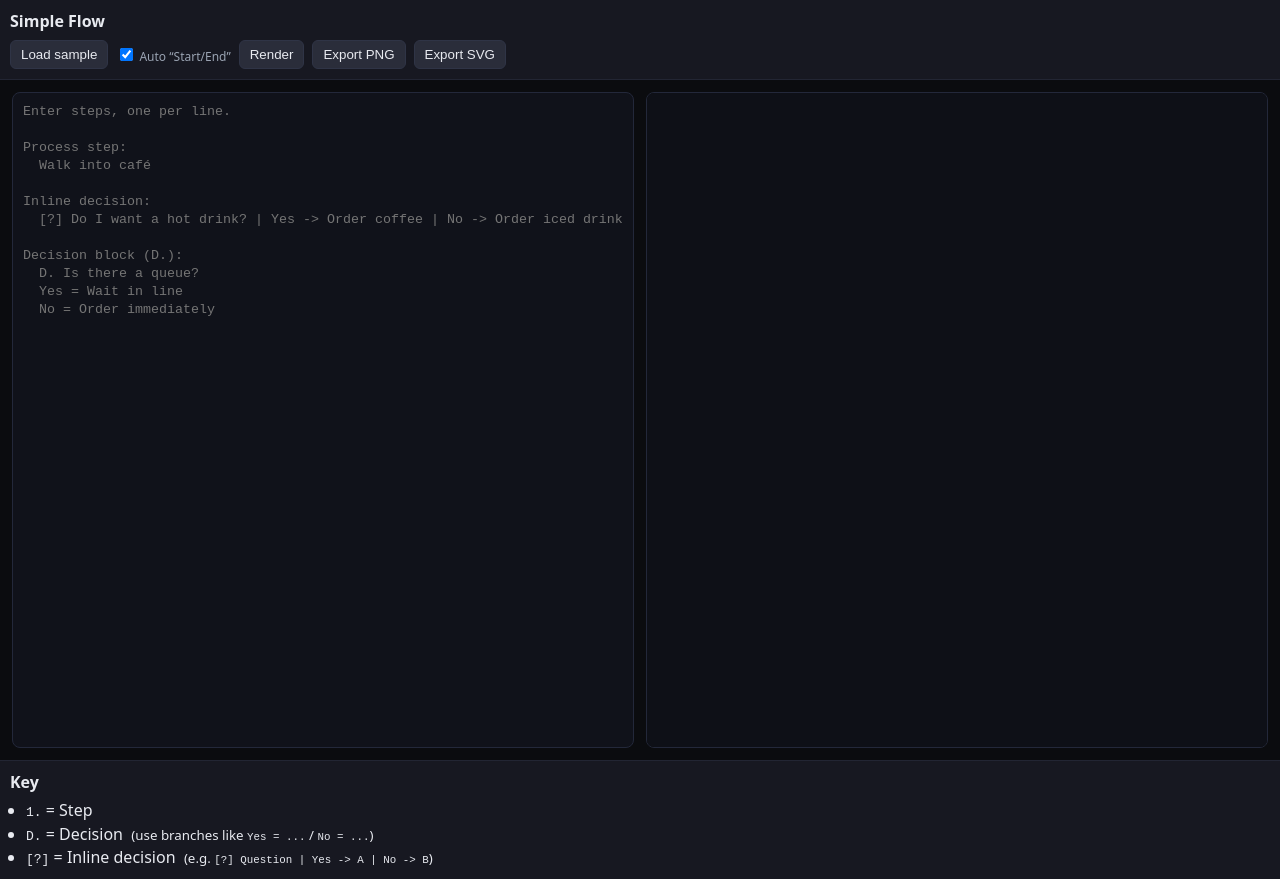
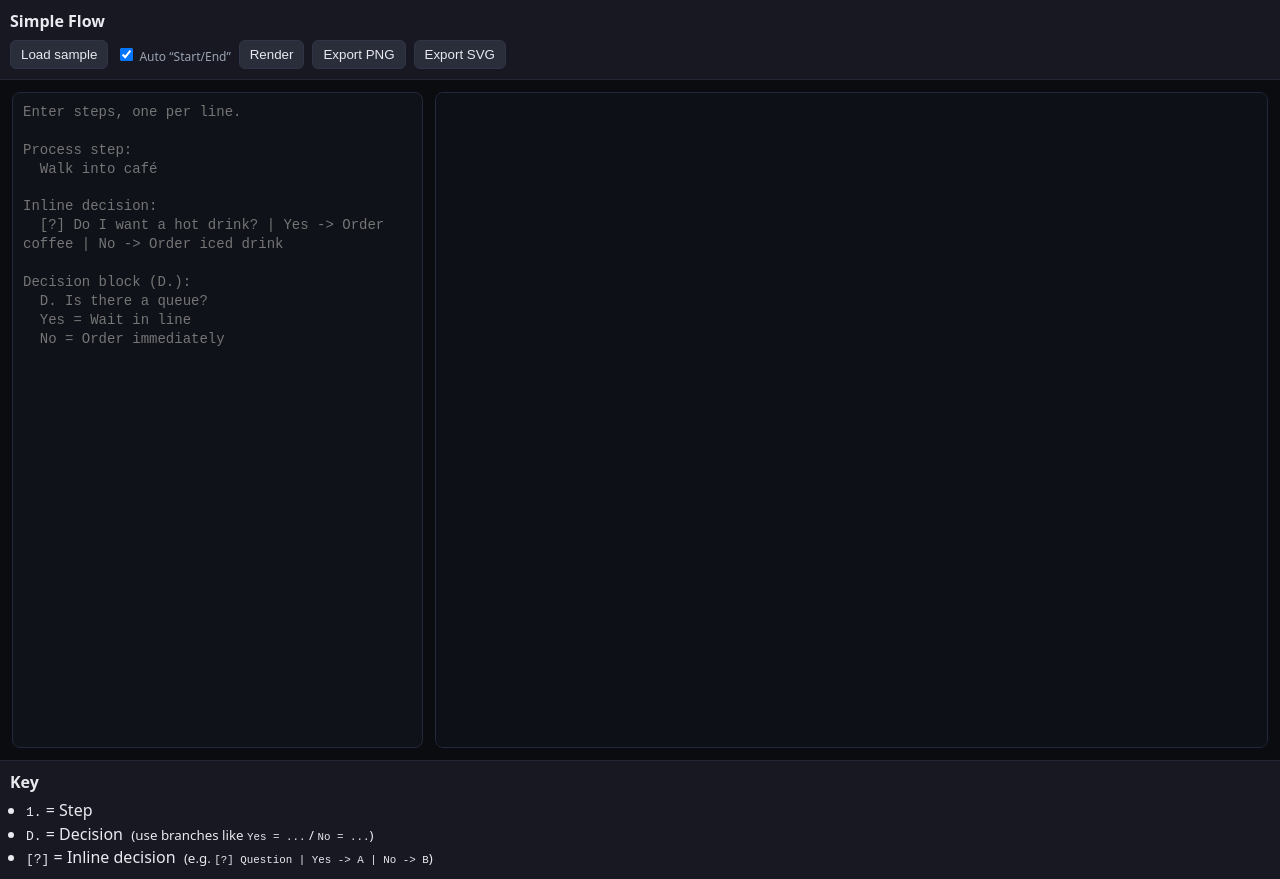
Before and after one commit to PhrasesMedia/simple-flow, a browser extension: page index.html in a window 1280 px wide. Drawn offline with Linux system fonts and the light colour scheme.

Commit message:
Add files via upload

```diff
--- a/index.html
+++ b/index.html
@@ -18,9 +18,10 @@
       font-family: ui-sans-serif, system-ui, -apple-system, Segoe UI, Roboto, Arial;
     }
 
+    /* Wider chart, narrower text area */
     .grid {
       display: grid;
-      grid-template-columns: 1fr 1fr;
+      grid-template-columns: 0.33fr 0.67fr; /* ~1/3 text | 2/3 flowchart */
       gap: 12px;
       padding: 12px;
       height: calc(100vh - 120px);
@@ -30,11 +31,21 @@
       width: 100%;
       height: 100%;
       resize: none;
+      background: #10121a;
+      border: 1px solid #23283a;
+      border-radius: 8px;
+      padding: 10px;
+      color: var(--text);
+      font-size: 14px;
+      line-height: 1.35;
     }
 
     #canvasWrap {
       width: 100%;
       height: 100%;
+      background: #0e1017;
+      border: 1px solid #23283a;
+      border-radius: 8px;
       overflow: auto;
     }
 
@@ -51,7 +62,10 @@
     <h1>Simple Flow</h1>
     <div class="row">
       <button id="sample">Load sample</button>
-      <label><input type="checkbox" id="autoStartEnd" checked> Auto “Start/End”</label>
+      <label>
+        <input type="checkbox" id="autoStartEnd" checked>
+        Auto “Start/End”
+      </label>
       <button id="render">Render</button>
       <button id="downloadPng">Export PNG</button>
       <button id="downloadSvg">Export SVG</button>
@@ -79,7 +93,7 @@ Decision block (D.):
   </section>
 
   <footer>
-    <!-- popup.js will fill this with the updated Syntax/Key -->
+    <!-- popup.js populates the Key/Syntax here -->
     <div id="syntax"></div>
   </footer>
 
```
